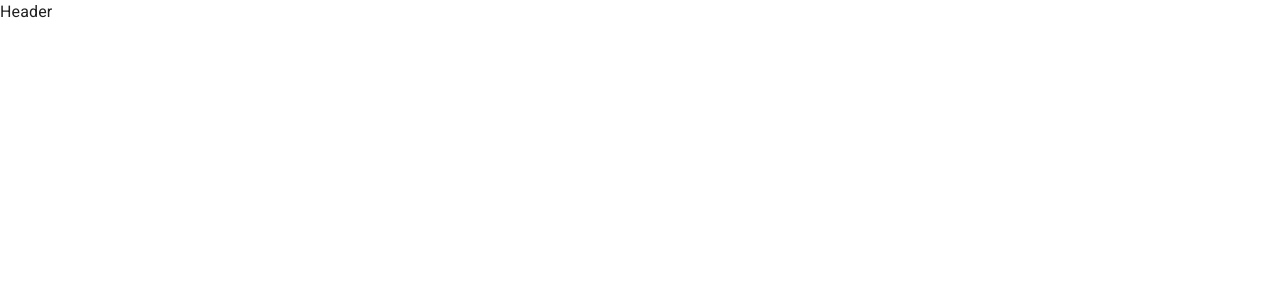
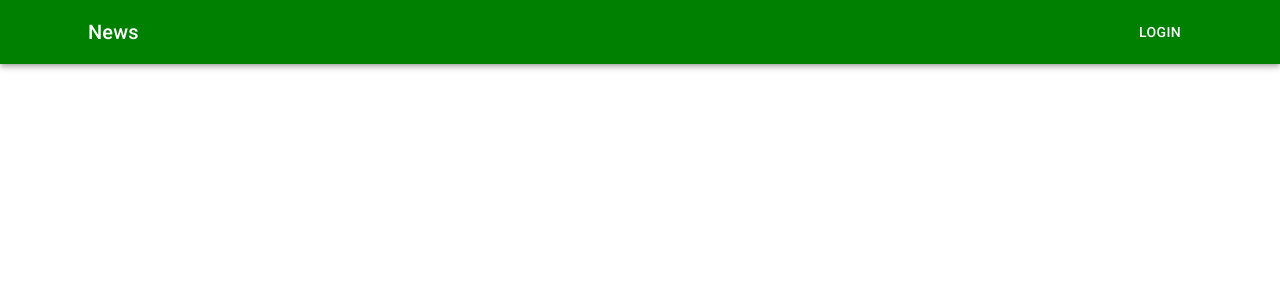
Before and after one commit to Velykoivanenko-Tetiana/react-24-09-fake-shop, a React (Create React App) app: page / in a window 1280 px wide. Shown: the top 300 px of the page. Built offline with nearby package versions, Linux system fonts and the light colour scheme.

Commit message:
add head colour

```diff
--- a/src/container/Header/Header.tsx
+++ b/src/container/Header/Header.tsx
@@ -1,10 +1,38 @@
-import React from 'react'
+import AppBar from '@mui/material/AppBar'
+import Toolbar from '@mui/material/Toolbar'
+import Typography from '@mui/material/Typography'
+import Button from '@mui/material/Button'
+import IconButton from '@mui/material/IconButton'
+// import MenuIcon from '@mui/icons-material/Menu'
+import Container from '@mui/material/Container';
 
 type Props = {}
 
 const Header = (props: Props) => {
   return (
-    <div>Header</div>
+    <AppBar position="static"
+    style={{
+        backgroundColor:'green',
+    }}>
+        <Container maxWidth = "lg">
+            <Toolbar>
+                {/* <IconButton
+                    size="large"
+                    edge="start"
+                    color="inherit"
+                    aria-label="menu"
+                    sx={{ mr: 2 }}
+                >
+                    <MenuIcon />
+                </IconButton> */}
+                <Typography variant="h6" component="div" sx={{ flexGrow: 1 }}>
+                    News
+                </Typography>
+                <Button color="inherit">Login</Button>
+            </Toolbar>
+            </Container>
+        </AppBar>
+
   )
 }
 
```
